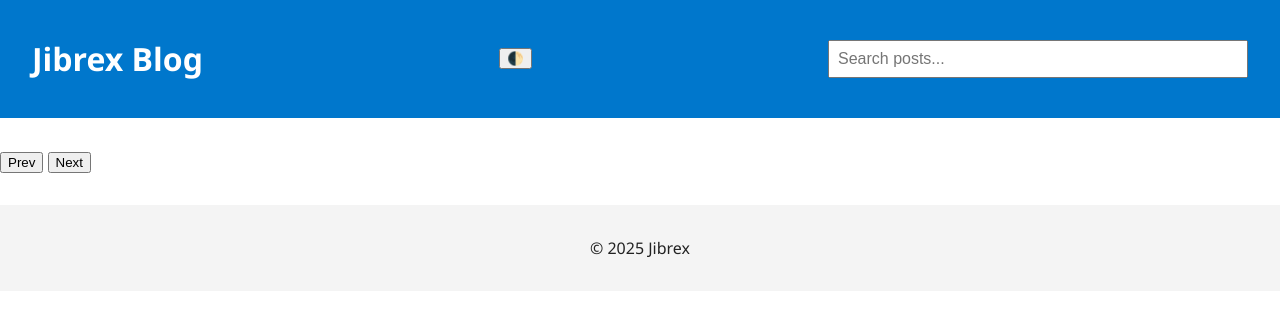
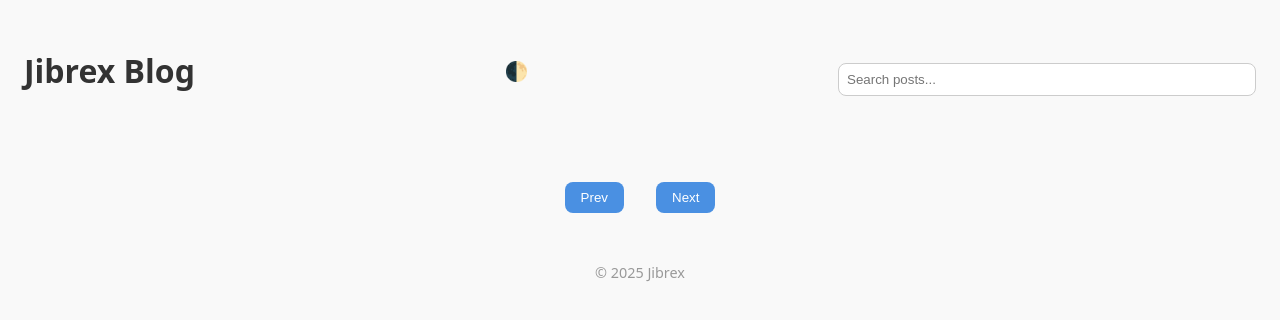
Before and after one commit to jibrexblog/jibrexblog.github.io, a plain HTML site: page index.html in a window 1280 px wide. Drawn offline with Linux system fonts and the light colour scheme.

Commit message:
Update style.css

```diff
--- a/style.css
+++ b/style.css
@@ -1,97 +1,105 @@
-:root {
-  --bg: #ffffff;
-  --text: #222222;
-  --card-bg: #f4f4f4;
-  --accent: #0077cc;
+<!-- style.css -->
+* {
+  margin: 0;
+  padding: 0;
+  box-sizing: border-box;
+}
+
+body {
+  font-family: system-ui, sans-serif;
+  background-color: #f9f9f9;
+  color: #333;
+  line-height: 1.6;
+  padding: 1rem;
+  transition: background 0.3s, color 0.3s;
 }
 
 body.dark {
-  --bg: #121212;
-  --text: #f5f5f5;
-  --card-bg: #1e1e1e;
-  --accent: #00bfff;
-}
-
-body {
-  margin: 0;
-  font-family: 'Segoe UI', sans-serif;
-  background: var(--bg);
-  color: var(--text);
-  transition: all 0.2s ease-in-out;
+  background-color: #1e1e1e;
+  color: #e0e0e0;
 }
 
 header {
-  background: var(--accent);
-  color: white;
-  padding: 1rem 2rem;
   display: flex;
+  flex-wrap: wrap;
   justify-content: space-between;
   align-items: center;
+  margin-bottom: 2rem;
 }
 
-#theme-toggle {
-  background: transparent;
-  color: white;
+#mode-toggle {
+  background: none;
   border: none;
   font-size: 1.2rem;
   cursor: pointer;
 }
 
-#search-filter {
-  padding: 1rem 2rem;
-}
-
 #search {
   padding: 0.5rem;
+  margin-top: 1rem;
   width: 100%;
   max-width: 400px;
-  font-size: 1rem;
-}
-
-#tag-list {
-  margin-top: 0.5rem;
-}
-
-.tag {
-  display: inline-block;
-  margin: 5px;
-  padding: 4px 10px;
-  border-radius: 20px;
-  background: var(--card-bg);
-  cursor: pointer;
+  border: 1px solid #ccc;
+  border-radius: 0.5rem;
 }
 
 main {
   display: grid;
+  gap: 1.5rem;
   grid-template-columns: repeat(auto-fit, minmax(280px, 1fr));
-  gap: 1rem;
-  padding: 1rem 2rem;
 }
 
 .card {
-  background: var(--card-bg);
-  padding: 1rem;
-  border-radius: 12px;
-  transition: transform 0.2s ease;
+  background: white;
+  border-radius: 1rem;
+  padding: 1.2rem;
+  box-shadow: 0 4px 10px rgba(0,0,0,0.05);
+  transition: transform 0.2s, box-shadow 0.2s;
+}
+
+body.dark .card {
+  background: #2b2b2b;
 }
 
 .card:hover {
-  transform: translateY(-4px);
+  transform: translateY(-5px);
+  box-shadow: 0 6px 15px rgba(0,0,0,0.1);
 }
 
 .card h2 {
-  margin: 0 0 0.5rem 0;
-  font-size: 1.2rem;
+  margin-bottom: 0.5rem;
+  font-size: 1.3rem;
 }
 
-.card p {
-  font-size: 0.9rem;
-  color: gray;
+.card p.meta {
+  font-size: 0.8rem;
+  color: #666;
+}
+
+.pagination {
+  display: flex;
+  justify-content: center;
+  align-items: center;
+  gap: 1rem;
+  margin-top: 2rem;
+}
+
+.pagination button {
+  padding: 0.5rem 1rem;
+  border: none;
+  border-radius: 0.5rem;
+  cursor: pointer;
+  background: #4a90e2;
+  color: white;
+}
+
+.pagination button:hover {
+  background: #357ab8;
 }
 
 footer {
   text-align: center;
-  padding: 1rem;
-  background: var(--card-bg);
-  margin-top: 2rem;
+  margin-top: 3rem;
+  font-size: 0.9rem;
+  color: #999;
 }
```
